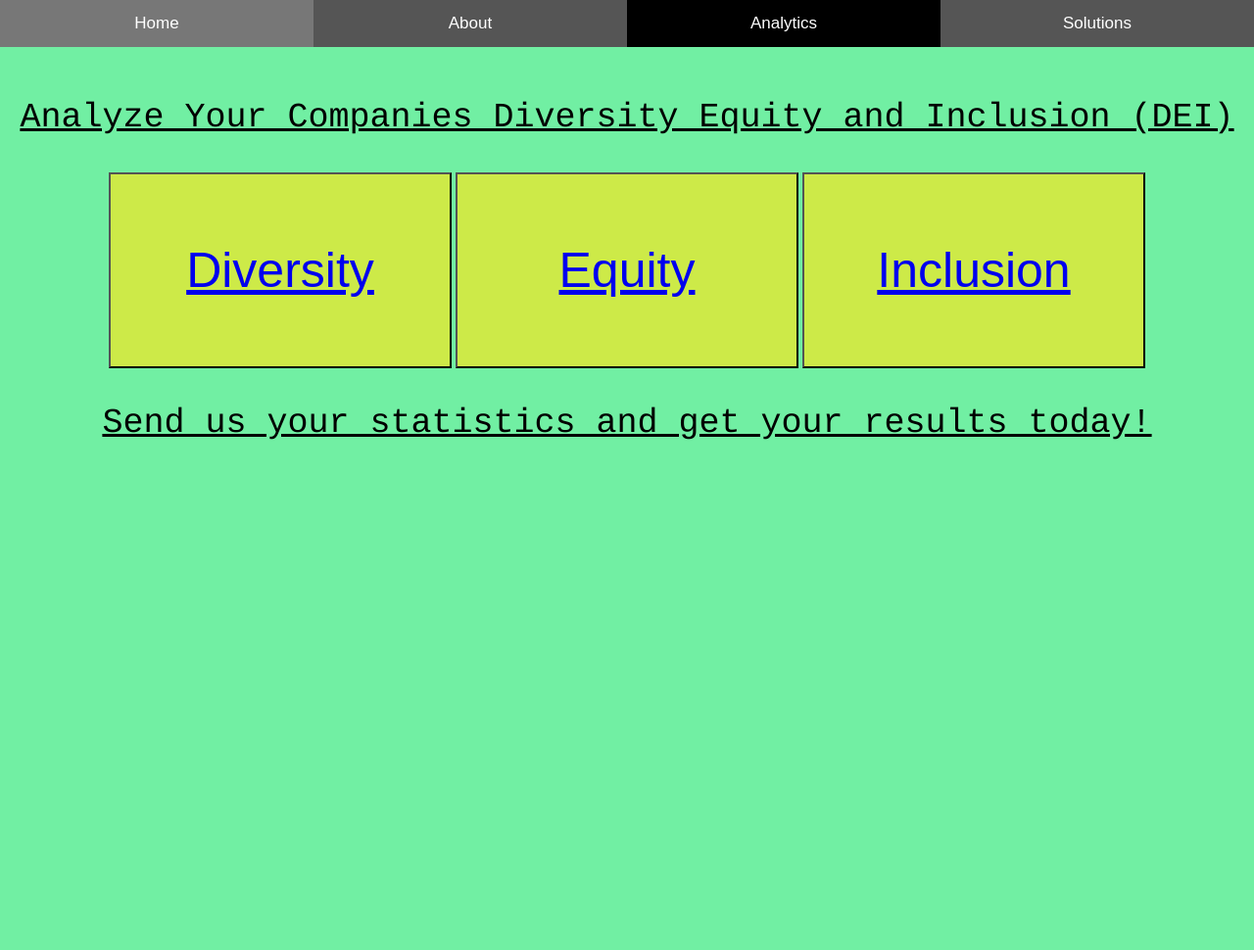
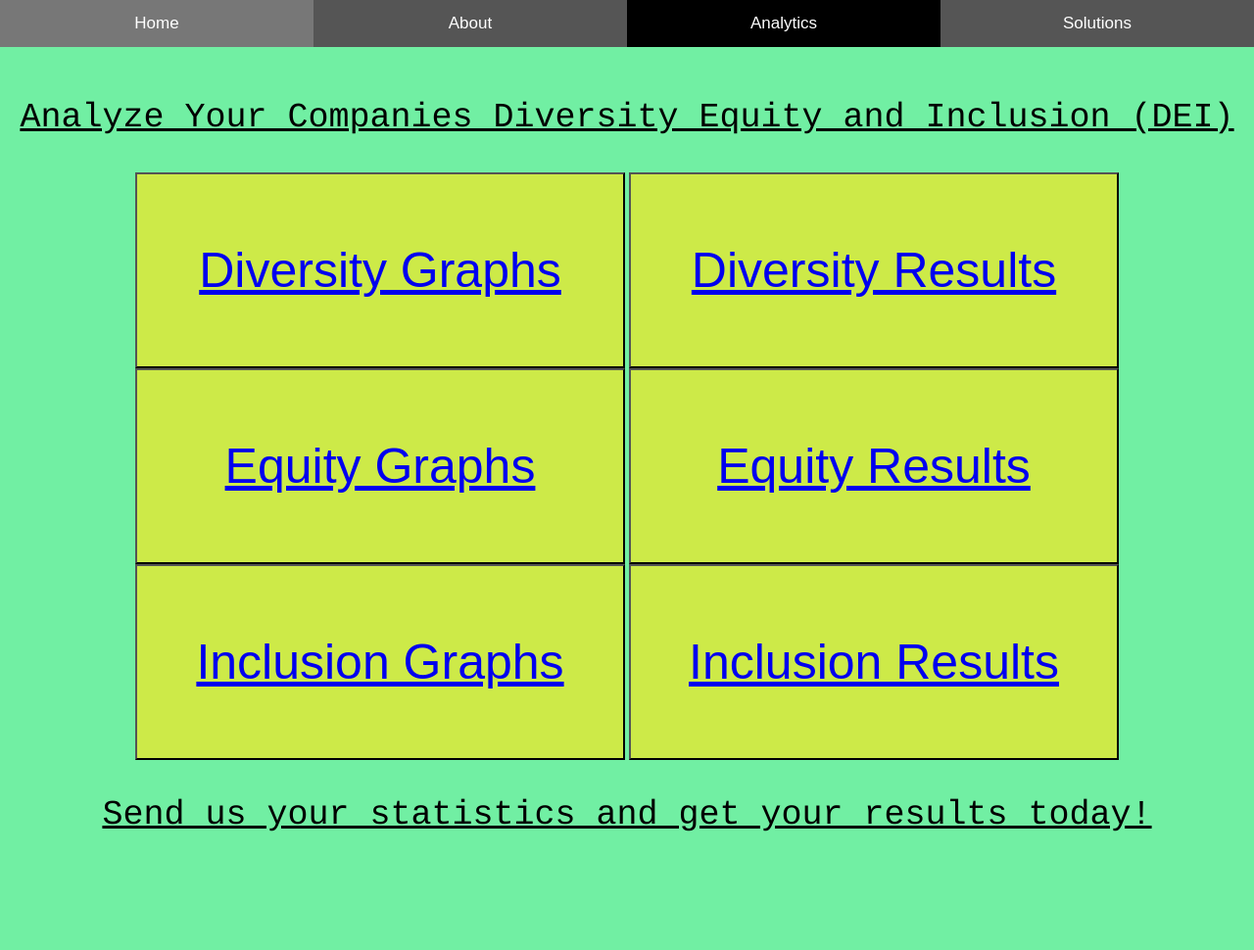
Before and after one commit to sdufays/Explore-Hacks-Hackathon_2021, a Flask app: template templates/website.html in a window 1280 px wide, after a click on "Analytics". Shown: the whole page at 98% size. Before the commit the page ends 449 px from the top, so only its background shows below. Run offline with Flask 2, Linux system fonts and the light colour scheme; the template is opened without the code that fills it, so the values that code supplies are empty; parts of the project's set-up code (start-up, migrations or seed data) failed here and were passed over.

Commit message:
Update website.html

```diff
--- a/templates/website.html
+++ b/templates/website.html
@@ -120,9 +120,12 @@
 		<div class= "a"><font face = "Courier"><header style= "font-size: 35px"><a href="https://gitlab.com/pl238462/developing-diversity/-/blob/main/DEI_Algorithm.py"> <b>D.E.I. Algorithm </b> </a>
 		</header></font> </div>--> </br>
 		<center>
-			<font face = "Courier"><button type="button" style="height:200px;width:350px; font-size: 50px ;background-color: #cdea48"><a href=diversity>Diversity</a></button></font>
-			<font face = "Courier"><button type="button" style="height:200px;width:350px; font-size: 50px ;background-color: #cdea48"><a href=equity>Equity</a></button></font>
-			<font face = "Courier"><button type="button" style="height:200px;width:350px; font-size: 50px ;background-color: #cdea48"><a href=inclusion>Inclusion</a></button></font>
+			<font face = "Courier"><button type="button" style="height:200px;width:500px; font-size: 50px ;background-color: #cdea48"><a href=diversity>Diversity Graphs</a></button></font>
+			<font face = "Courier"><button type="button" style="height:200px;width:500px; font-size: 50px ;background-color: #cdea48"><a href=diversity_text>Diversity Results</a></button></font>
+			<font face = "Courier"><button type="button" style="height:200px;width:500px; font-size: 50px ;background-color: #cdea48"><a href=equity>Equity Graphs</a></button></font>
+			<font face = "Courier"><button type="button" style="height:200px;width:500px; font-size: 50px ;background-color: #cdea48"><a href=equity_text>Equity Results</a></button></font>
+			<font face = "Courier"><button type="button" style="height:200px;width:500px; font-size: 50px ;background-color: #cdea48"><a href=inclusion>Inclusion Graphs</a></button></font>
+			<font face = "Courier"><button type="button" style="height:200px;width:500px; font-size: 50px ;background-color: #cdea48"><a href=inclusion_text>Inclusion Results</a></button></font>
 		</center>
 		<!--<div class= "a"><video controls loop width="1000" height="500">
 			<source src = "{{url_for('static', filename= 'images/graphs.mov')}}"  type="video/mov"></source>
```
